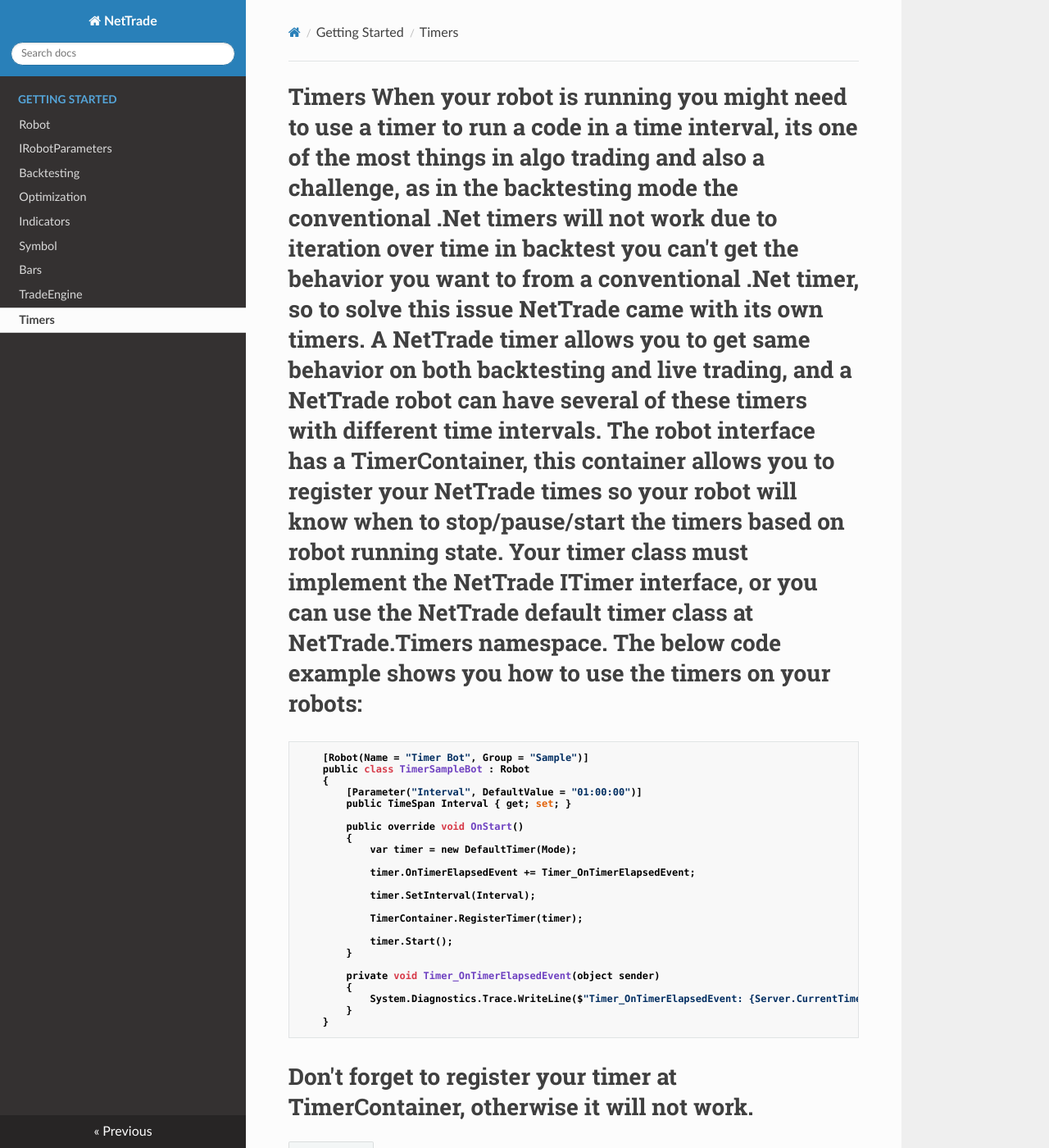
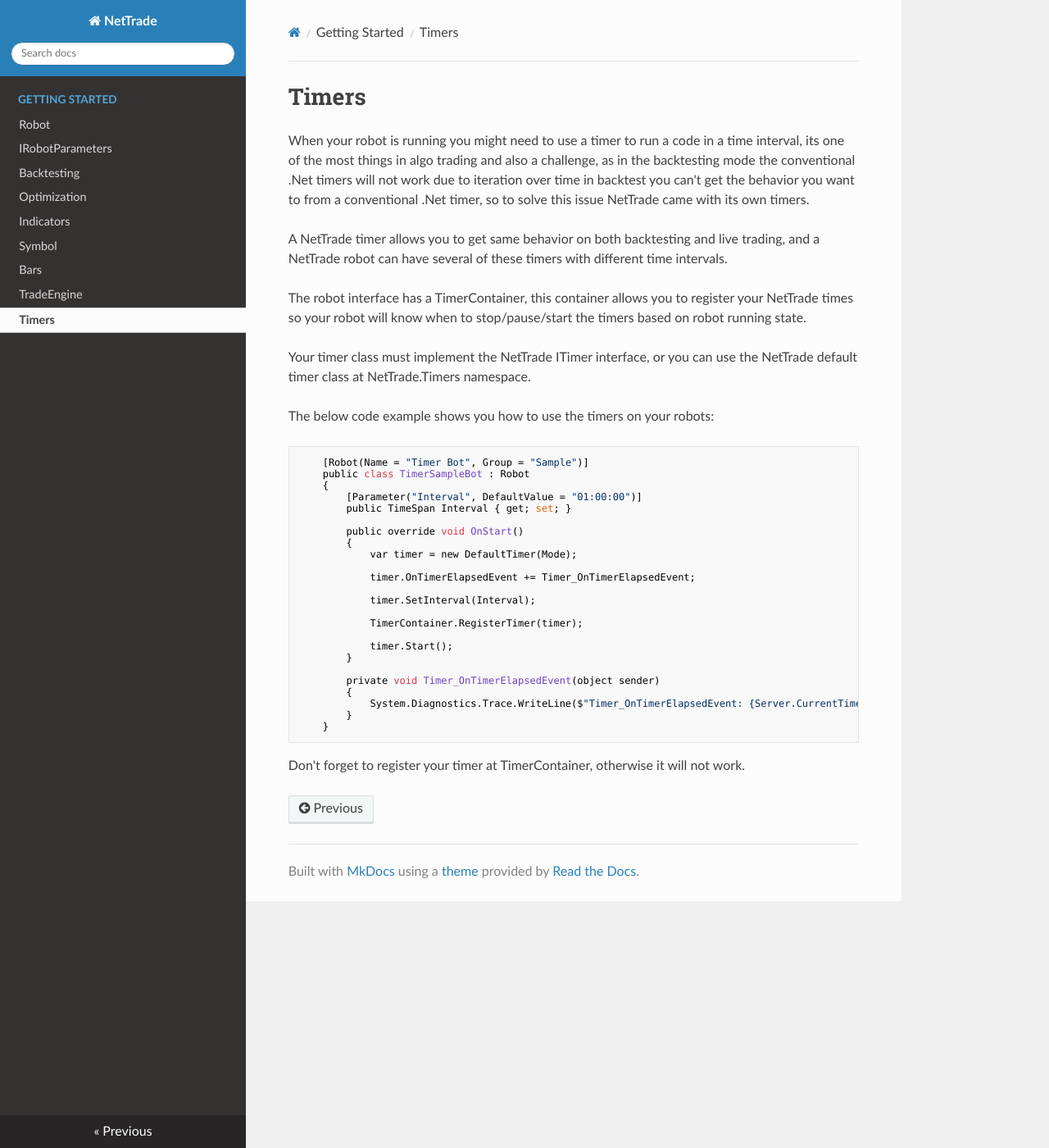
Before and after one commit to amusleh-spotware-com/NetTrade, an MkDocs documentation site: the page built from docs/Timers.md, in a window 1280 px wide and 1400 px high. Shown: the whole window at 82% size. Built offline with MkDocs 1.6.1, drawn with Linux system fonts in a browser that asks for light colours; nearby versions of some CDN libraries; old or Windows-style settings are respelled for this version of MkDocs.

```diff
--- a/docs/Timers.md
+++ b/docs/Timers.md
@@ -1,4 +1,4 @@
-<h1>Timers</h>
+<h1>Timers</h1>
 
 When your robot is running you might need to use a timer to run a code in a time interval, its one of the most things in algo trading and also a challenge, as in the backtesting mode the conventional .Net timers will not work due to iteration over time in backtest you can't get the behavior you want to from a conventional .Net timer, so to solve this issue NetTrade came with its own timers.
 
```
